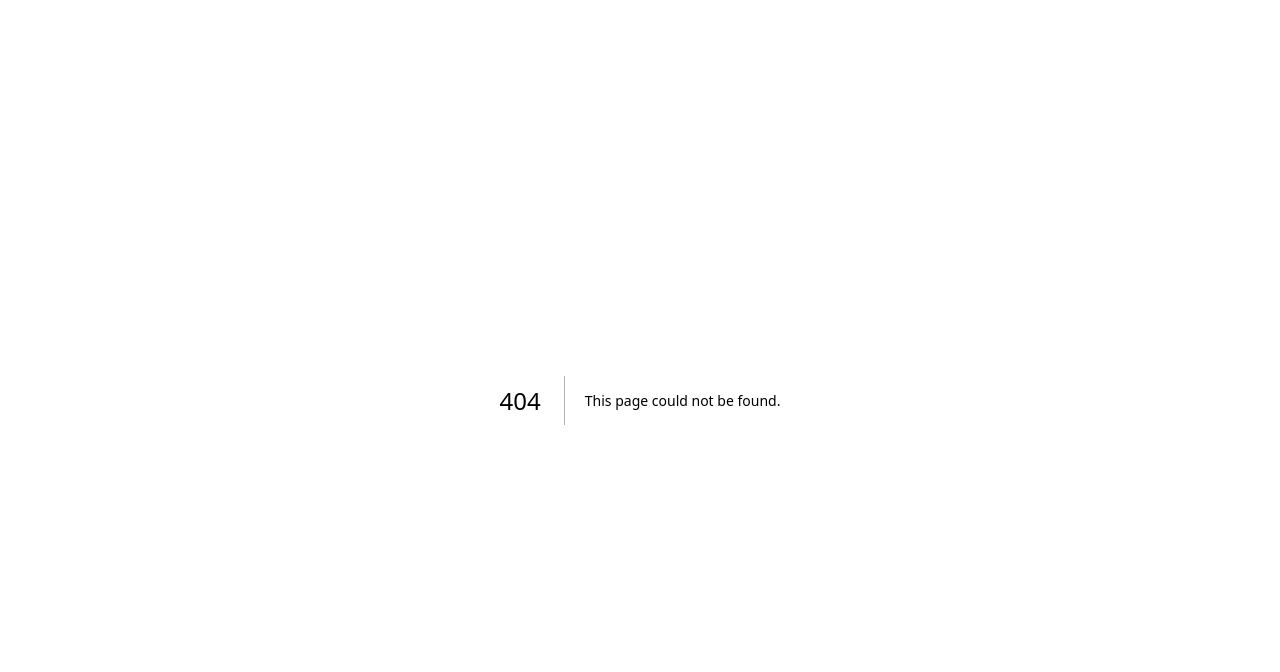
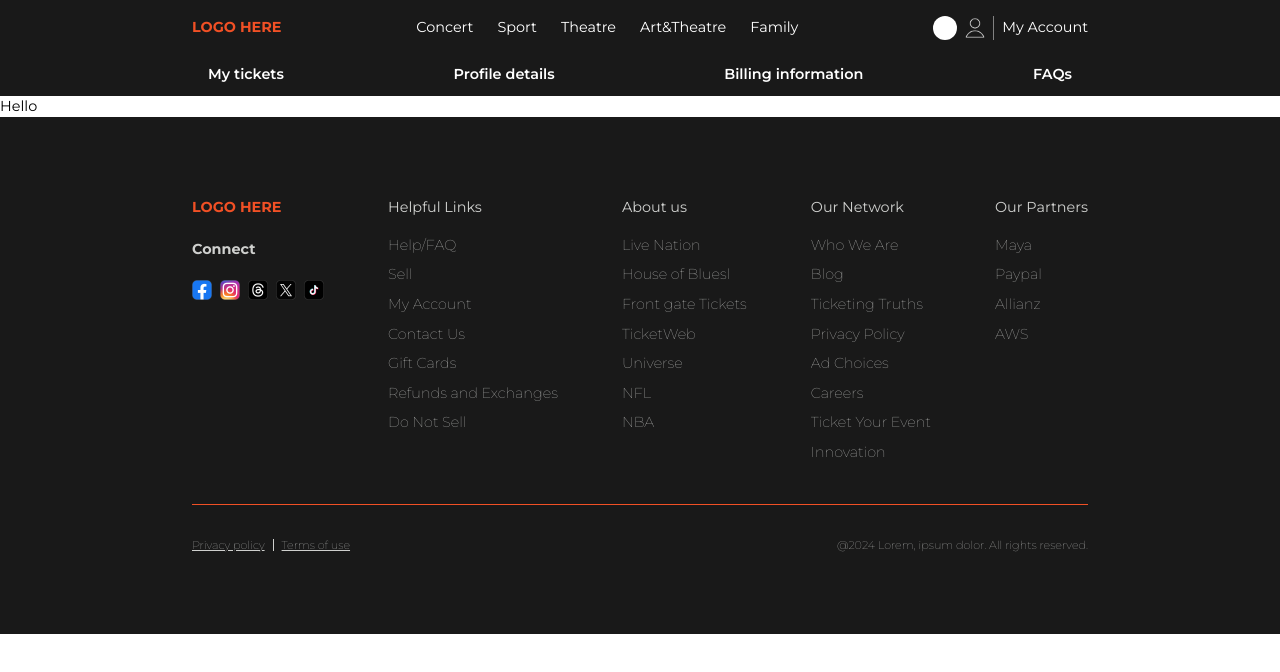
Before and after one commit to gabquelyn/ticketing-m, a Next.js app: page /me in a window 1280 px wide. Before the commit this address had no page. Shown: the top 672 px of the page. Built offline with nearby package versions, Linux system fonts and the light colour scheme.

Commit message:
created the 404 custom page

```diff
--- /dev/null
+++ b/app/(pages)/layout.tsx
@@ -0,0 +1,16 @@
+import React from 'react'
+import Header from '../components/Header'
+import Footer from '../components/Footer';
+import Navigation from '../atoms/Navigation';
+export default function layout({children}: {children: React.ReactNode}) {
+  return (
+    <div>
+        <Header/>
+        <div className='pt-[3rem]'>
+        <Navigation/>
+            {children}
+        </div>
+        <Footer/>
+    </div>
+  )
+}
--- /dev/null
+++ b/app/(pages)/me/page.tsx
@@ -0,0 +1,11 @@
+import React from 'react'
+export default function MyAccount() {
+  return (
+    <div>
+
+        <p>Hello</p>
+
+
+    </div>
+  )
+}
--- /dev/null
+++ b/app/(register)/(account)/home/page.tsx
@@ -0,0 +1,7 @@
+import React from 'react'
+
+export default function page() {
+  return (
+    <div>page</div>
+  )
+}
--- /dev/null
+++ b/app/atoms/Navigation.tsx
@@ -0,0 +1,12 @@
+import React from "react";
+import Link from "next/link";
+export default function Navigation() {
+  return (
+    <div className="bg-black text-white px-[15%] font-semibold flex items-center justify-between">
+      <Link href="/me" className="menu-items">My tickets</Link>
+      <Link href="/profile" className="menu-items">Profile details</Link>
+      <Link href="/billing" className="menu-items">Billing information</Link>
+      <Link href="/faq" className="menu-items">FAQs</Link>
+    </div>
+  );
+}
--- a/app/globals.css
+++ b/app/globals.css
@@ -39,3 +39,7 @@
 .ellipsis {
   @apply whitespace-nowrap overflow-hidden text-ellipsis w-[100%];
 }
+
+.menu-items {
+  @apply p-2 px-4 pt-4 border-b-2 border-transparent cursor-pointer hover:border-orange transition-all;
+}
--- /dev/null
+++ b/app/not-found.tsx
@@ -0,0 +1,21 @@
+import React from "react";
+import Image from "next/image";
+import Header from "./components/Header";
+import Footer from "./components/Footer";
+export default function NotFound() {
+  return (
+    <div>
+      <Header />
+      <div className="flex items-center justify-center py-[4rem]">
+        <Image
+          src="/assets/images/404.png"
+          width={440}
+          height={700}
+          alt="NOt found image display"
+          unoptimized
+        />
+      </div>
+      <Footer/>
+    </div>
+  );
+}
```
Also changed, not shown: app/(register)/layout.tsx (renamed from app/(page)/layout.tsx), app/(register)/login/page.tsx (renamed from app/(page)/login/page.tsx), app/(register)/signup/page.tsx (renamed from app/(page)/signup/page.tsx), public/assets/images/404.png (added).
